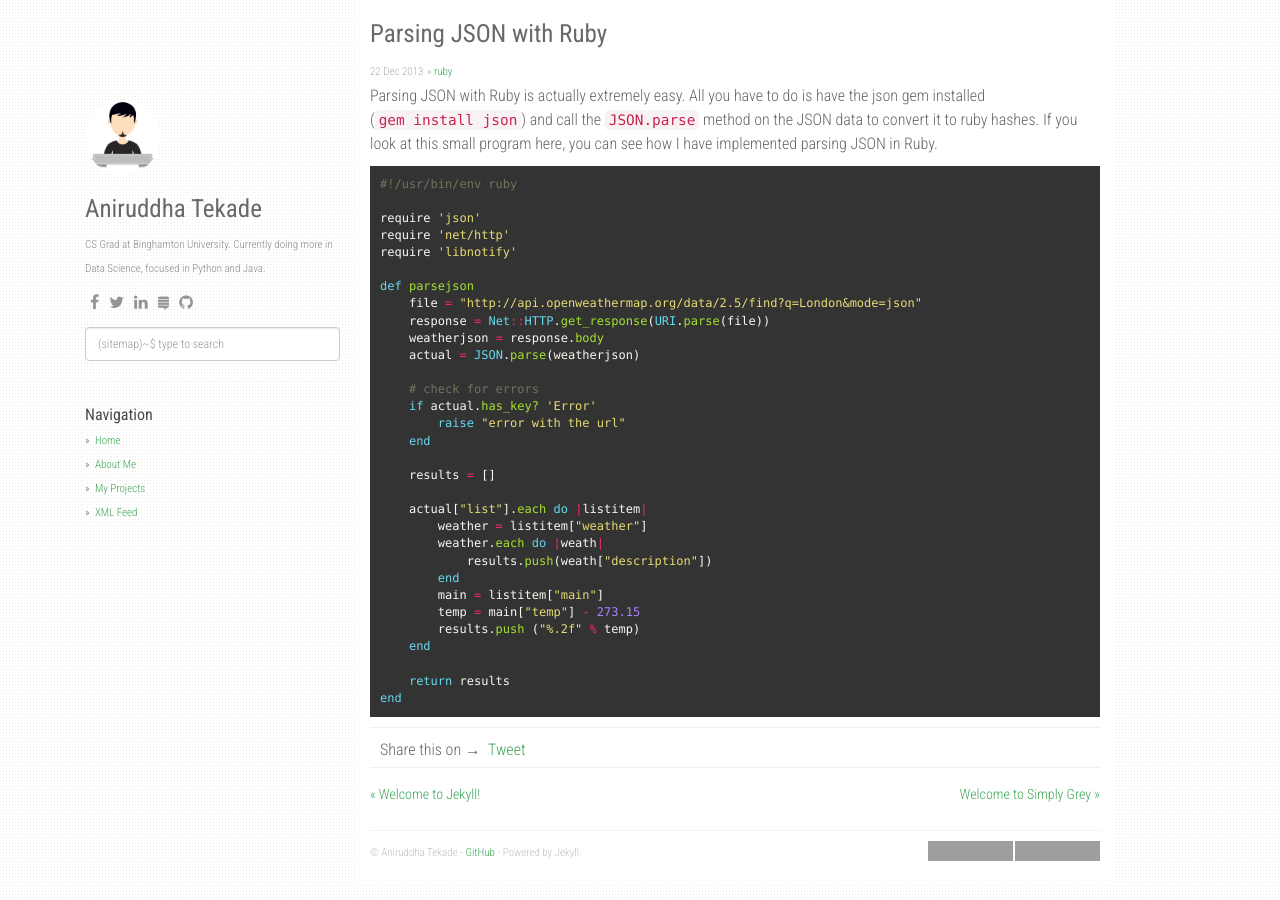
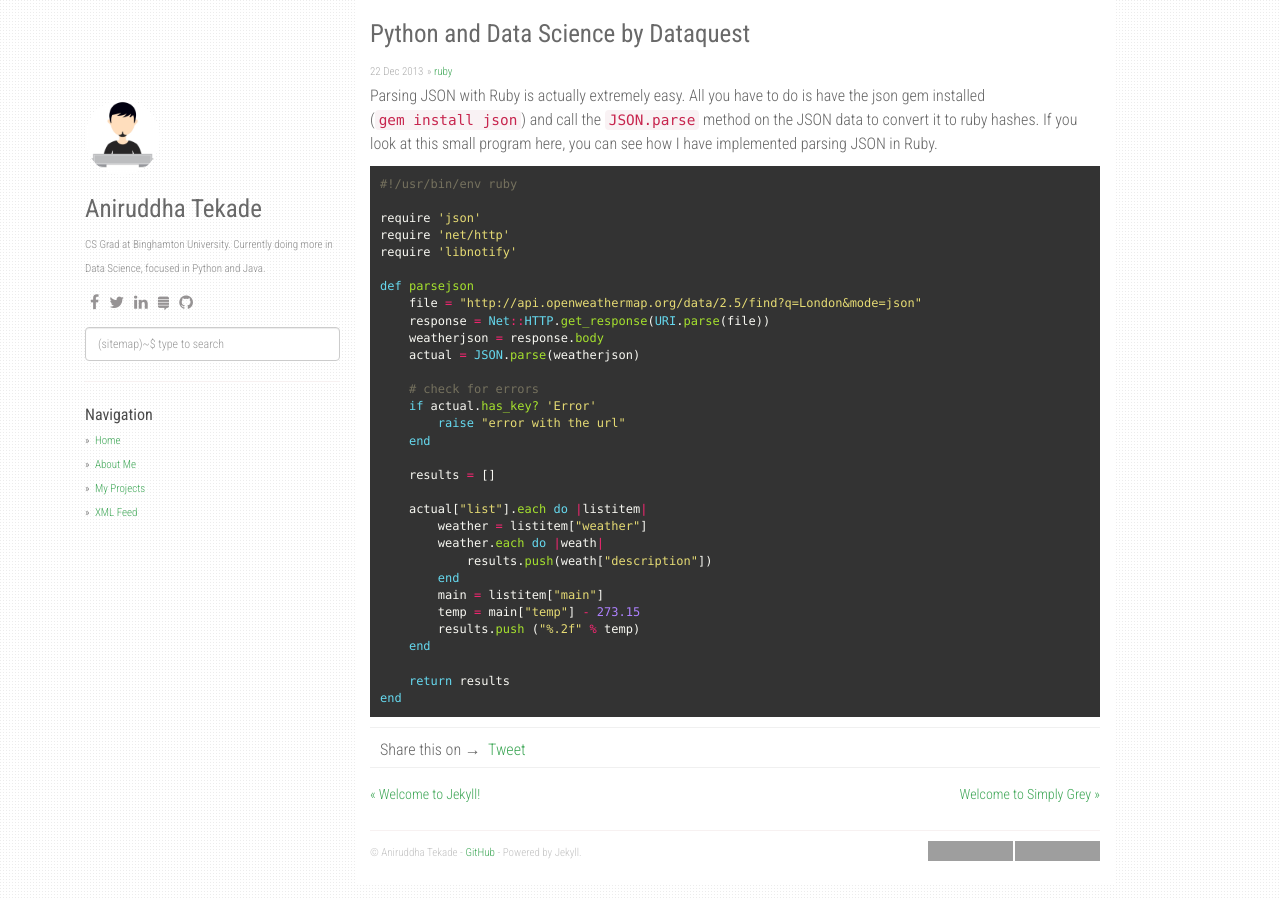
Before and after one commit to agusmakmun/agusmakmun.github.io, a Jekyll site: the page built from _posts/2013-12-23-ruby-json.markdown, in a window 1280 px wide. Built offline with Jekyll 4.4.1, drawn with Linux system fonts in a browser that asks for light colours; nearby versions of some CDN libraries; comment, search, counter and statistics services are not loaded; grey boxes are pictures that could not be loaded.

Commit message:
Updated just one post

```diff
--- a/_posts/2013-12-23-ruby-json.markdown
+++ b/_posts/2013-12-23-ruby-json.markdown
@@ -1,6 +1,6 @@
 ---
 layout: post
-title:  "Parsing JSON with Ruby"
+title:  "Python and Data Science by Dataquest"
 date:   2013-12-23 00:18:23 +0700
 categories: [ruby]
 ---
```
